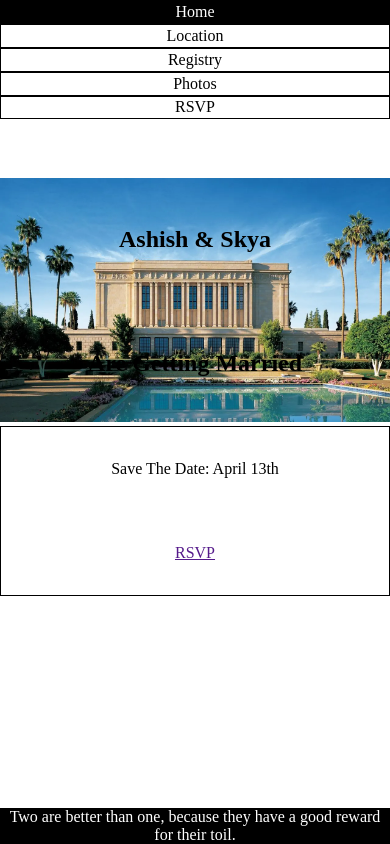
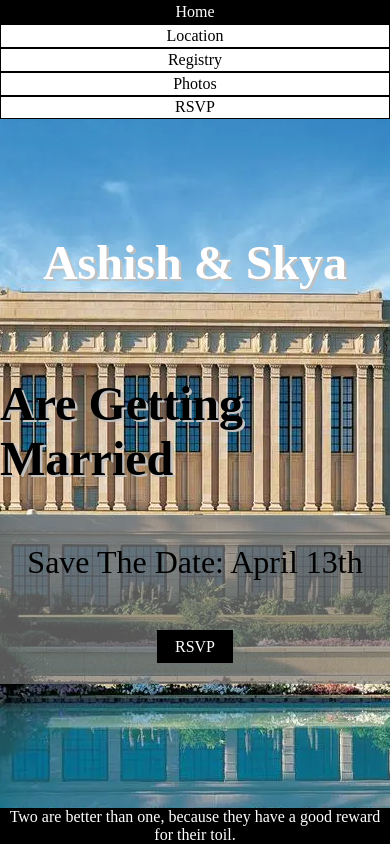
Before and after one commit to ashishjain-repo/ash-skya, a plain HTML site: page index.html in a window 390 px wide. Drawn offline with Linux system fonts and the light colour scheme.

Commit message:
Base completed

```diff
--- a/index.html
+++ b/index.html
@@ -19,21 +19,19 @@
 </nav>
 </header>
 <main>
-    <div class="wedding-division-1">
-    <section class="wedding-temple">
-        <img src="./images/mesa-web.webp" alt="">
-    </section>
 <section class="wedding-names">
 <h1>Ashish & Skya</h1>
 </section>
 <section class="wedding-message">
 <h2>Are Getting Married</h2>
 </section>
-</div>
-<div class="wedding-division-2">
 <section class="wedding-rsvp">
+    <section>
     <p>Save The Date: April 13th</p>
-    <a href="">RSVP</a>
+</section>
+<section>
+    <a href="./rsvp.html">RSVP</a>
+</section>
 </section>
 </div>
 </main>
--- a/styles/base.css
+++ b/styles/base.css
@@ -2,6 +2,14 @@
     margin: 0;
     padding: 0;
     box-sizing: border-box;
+}
+body{
+    background-image:url("/images/mesa-web.webp") ;
+    background-repeat: no-repeat;
+    background-attachment: fixed;
+    background-position: center;
+    background-size: auto;
+    overflow-x: hidden;
 }
 
 @media only screen and (max-width: 480px) {
@@ -30,49 +38,49 @@
 
     main{
         margin-top: 15%;
-    }
-    main>.wedding-division-1 {
         display: grid;
         grid-template-columns: 1fr;
-        grid-template-rows: repeat(2, max-height);
+        grid-template-rows: repeat(3, 20vh);
         justify-items: center;
         align-items: center;
     }
 
-    main>.wedding-division-1>.wedding-temple {
-        grid-column: 1/2;
-        grid-row: 1/3;
+    .wedding-names > h1{
+        font-size: 3em;
+        color: white;
+        text-shadow: .05em .05em silver;
     }
 
-    .wedding-temple>img {
+    .wedding-message > h2{
+        font-size: 3em;
+        color: black;
+        text-shadow: .05em .05em silver;
+    }
+    .wedding-rsvp{
         width: 100%;
-        max-width: 100%;
         height: 100%;
+        text-align: center;
+        background-color: rgba(128, 128, 128, 0.681);
+        display: grid;
+        justify-content: center;
+        align-items: center;
     }
+    .wedding-rsvp p{
+        font-size: 2em;
+    }
+    .wedding-rsvp a{
+        text-decoration: none;
+        color: white;
+        border: 1px solid black;
+        text-align: center;
+        padding: 2% 5%;
+        background: #000;
+}
+.wedding-rsvp a:hover{
+color: black;
+background: white;
+}
 
-    main>.wedding-division-1>.wedding-names {
-        grid-column: 1/2;
-        grid-row: 1/2;
-    }
-
-    main>.wedding-division-1>.wedding-message {
-        grid-column: 1/2;
-        grid-row: 2/3;
-    }
-
-    main > .wedding-division-2{
-        width: 100%;
-
-        border: 1px solid black;
-    }
-    .wedding-division-2 > .wedding-rsvp{
-        display: grid;
-        grid-template-columns: 1fr;
-        grid-template-rows: repeat(2, 1fr);
-        justify-items: center;
-        align-items: center;
-        height: 20vh;
-    }
     footer > section{
         position: fixed;
         bottom: 0;
```
Also changed, not shown: rsvp.html (+1 -0 lines).
